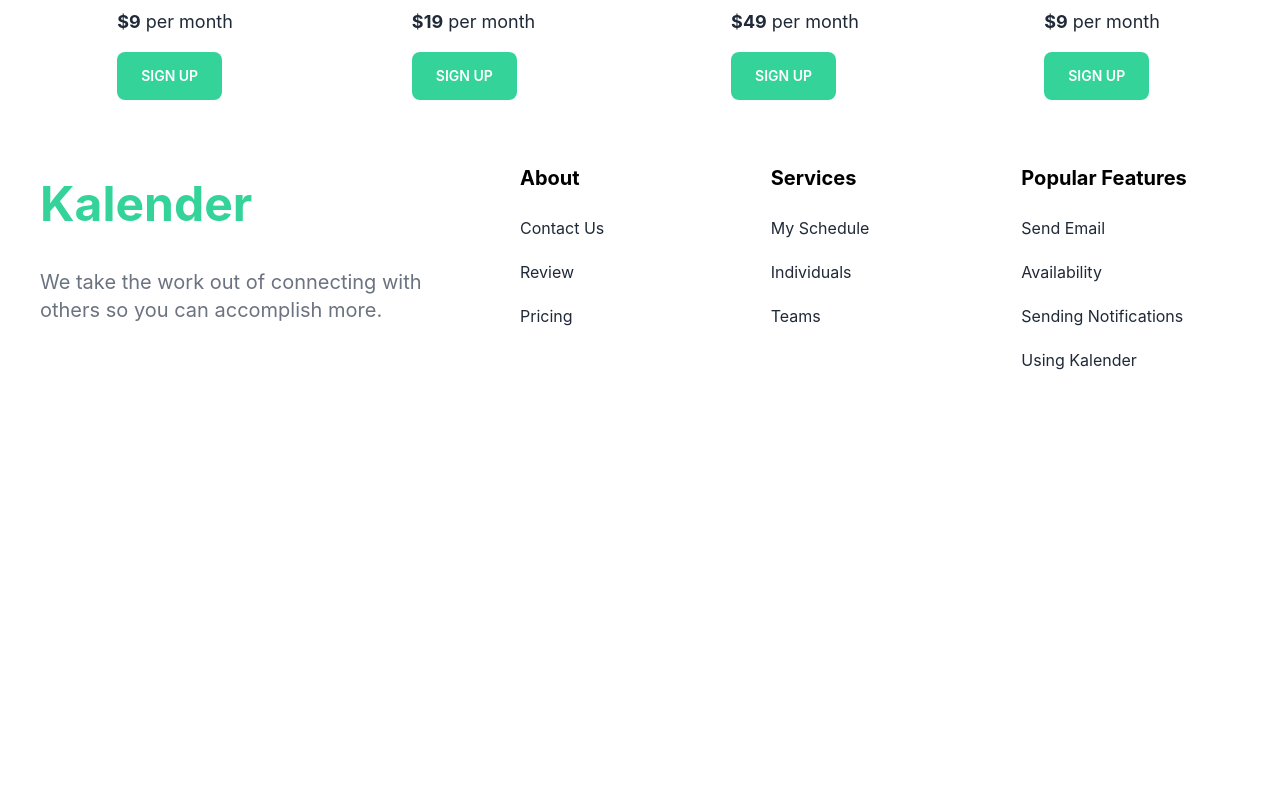
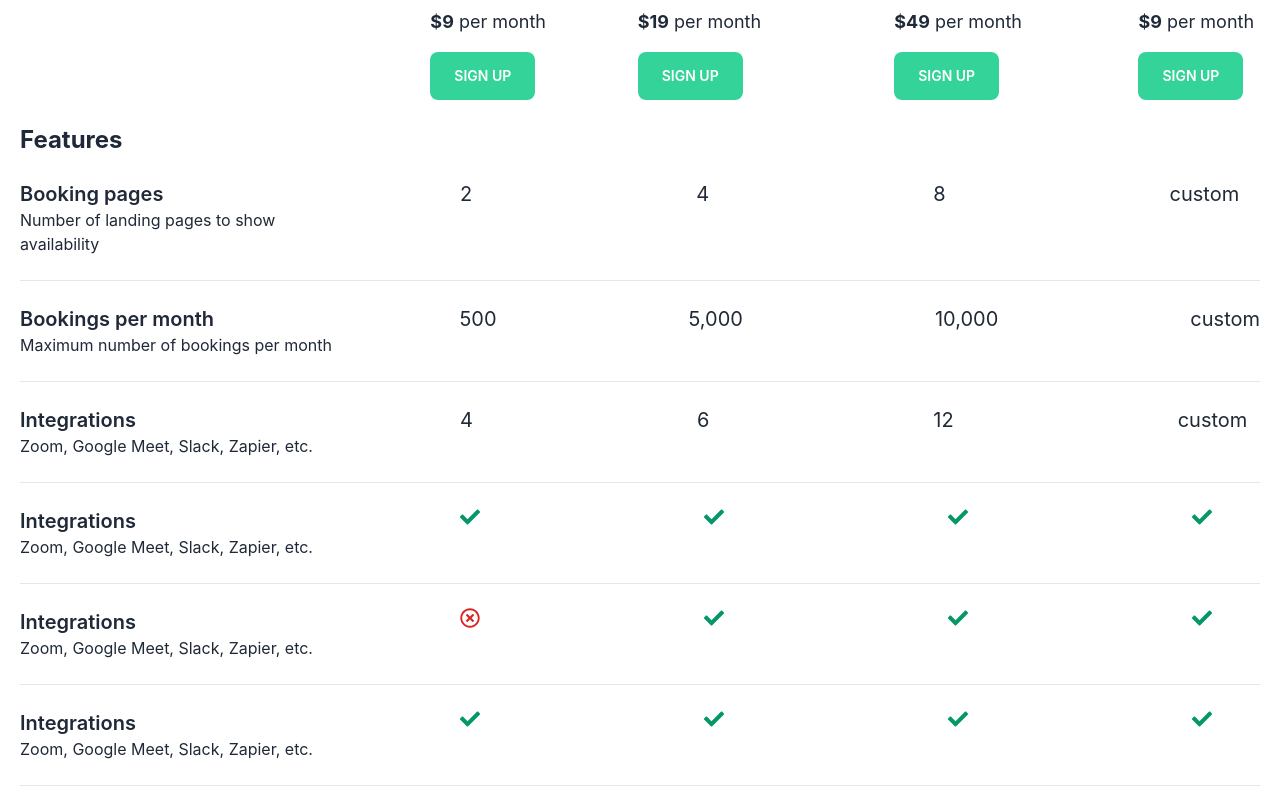
Before and after one commit to Amran-H/Kalender, a React (Create React App) app: page /pricing in a window 1280 px wide. Shown: the part 480-1280 px from the top of the page. Before the commit the page ends 912 px from the top, so only its background shows below. Built offline with nearby package versions, Linux system fonts and the light colour scheme; no server answers.

Commit message:
Pricing section upgraded

```diff
--- a/src/Pages/Pricing/Pricing.js
+++ b/src/Pages/Pricing/Pricing.js
@@ -1,14 +1,15 @@
 import React from 'react';
+import { FaCheck, FaRegTimesCircle } from 'react-icons/fa';
 
 const Pricing = () => {
     return (
         <div>
             <div className='my-32'>
-                <h1 className='text-4xl font-bold text-center'>Effective & Affordable</h1>
+                <h1 className='md:text-4xl text-2xl font-bold text-center'>Effective & Affordable</h1>
                 <p className='text-center mt-6 text-lg'>Free trial of one month no credit card needed.</p>
                 <p className='text-center text-lg'>You will be charged in a yearly basis, so you can cancel anytime.</p>
             </div>
-            <div className='grid md:grid-cols-2 lg:grid-cols-4 place-items-center'>
+            <div className='grid md:grid-cols-2 lg:grid-cols-4 place-items-end ml-72'>
                 <div>
                     <p className='text-2xl font-bold '>Basic</p>
                     <p className='my-4 text-lg'> <span className='text-lg font-bold'>$9</span> per month</p>
@@ -30,6 +31,79 @@
                     <button className='btn px-6 border-none bg-emerald-400 hover:bg-emerald-600'>Sign Up</button>
                 </div>
             </div>
+
+            {/* Table */}
+
+            <div className='my-6'>
+                <h1 className='font-bold text-2xl'>Features</h1>
+            </div>
+
+            <div className='flex flex-row gap-10  '>
+                <div className='mr-20 md:w-80'><h1 className='text-xl font-semibold'>Booking pages</h1><p>Number of landing pages to show availability</p></div>
+                <div className='flex flex-row md:gap-56  '>
+                    <div className='text-xl'>2</div>
+                    <div className='text-xl' >4</div>
+                    <div className='text-xl'>8</div>
+                    <div className='text-xl'> custom</div>
+                </div>
+            </div>
+            <hr className='my-6' />
+            <div className='flex flex-row gap-10  '>
+                <div className='mr-20 md:w-80'><h1 className='text-xl font-semibold'>Bookings per month
+                </h1><p>Maximum number of bookings per month</p></div>
+                <div className='flex flex-row md:gap-48  '>
+                    <div className='text-xl'>500</div>
+                    <div className='text-xl' >5,000</div>
+                    <div className='text-xl'>10,000</div>
+                    <div className='text-xl'> custom</div>
+                </div>
+            </div>
+            <hr className='my-6' />
+            <div className='flex flex-row gap-10  '>
+                <div className='mr-20 md:w-80'><h1 className='text-xl font-semibold'>Integrations
+                </h1><p>Zoom, Google Meet, Slack, Zapier, etc.</p></div>
+                <div className='flex flex-row md:gap-56  '>
+                    <div className='text-xl'>4</div>
+                    <div className='text-xl' >6</div>
+                    <div className='text-xl'>12</div>
+                    <div className='text-xl'> custom</div>
+                </div>
+            </div>
+            <hr className='my-6' />
+            <div className='flex flex-row gap-10  '>
+                <div className='mr-20 md:w-80'><h1 className='text-xl font-semibold'>Integrations
+                </h1><p>Zoom, Google Meet, Slack, Zapier, etc.</p></div>
+                <div className='flex flex-row md:gap-56  '>
+                    <div className='text-xl'><FaCheck className='text-emerald-600' /> </div>
+                    <div className='text-xl' ><FaCheck className='text-emerald-600' /> </div>
+                    <div className='text-xl'><FaCheck className='text-emerald-600' /> </div>
+                    <div className='text-xl'> <FaCheck className='text-emerald-600' /> </div>
+                </div>
+            </div>
+            <hr className='my-6' />
+            <div className='flex flex-row gap-10  '>
+                <div className='mr-20 md:w-80'><h1 className='text-xl font-semibold'>Integrations
+                </h1><p>Zoom, Google Meet, Slack, Zapier, etc.</p></div>
+                <div className='flex flex-row md:gap-56  '>
+                    <div className='text-xl'><FaRegTimesCircle className='text-red-600' /></div>
+                    <div className='text-xl' ><FaCheck className='text-emerald-600' /> </div>
+                    <div className='text-xl'><FaCheck className='text-emerald-600' /> </div>
+                    <div className='text-xl'> <FaCheck className='text-emerald-600' /> </div>
+                </div>
+            </div>
+            <hr className='my-6' />
+            <div className='flex flex-row gap-10  '>
+                <div className='mr-20 md:w-80'><h1 className='text-xl font-semibold'>Integrations
+                </h1><p>Zoom, Google Meet, Slack, Zapier, etc.</p></div>
+                <div className='flex flex-row md:gap-56  '>
+                    <div className='text-xl'><FaCheck className='text-emerald-600' /> </div>
+                    <div className='text-xl' ><FaCheck className='text-emerald-600' /> </div>
+                    <div className='text-xl'><FaCheck className='text-emerald-600' /> </div>
+                    <div className='text-xl'> <FaCheck className='text-emerald-600' /> </div>
+                </div>
+            </div>
+            <hr className='my-6' />
+
         </div>
     );
 };
```
Also changed, not shown: 1 other file (tests, documents, lock files or other folders).
